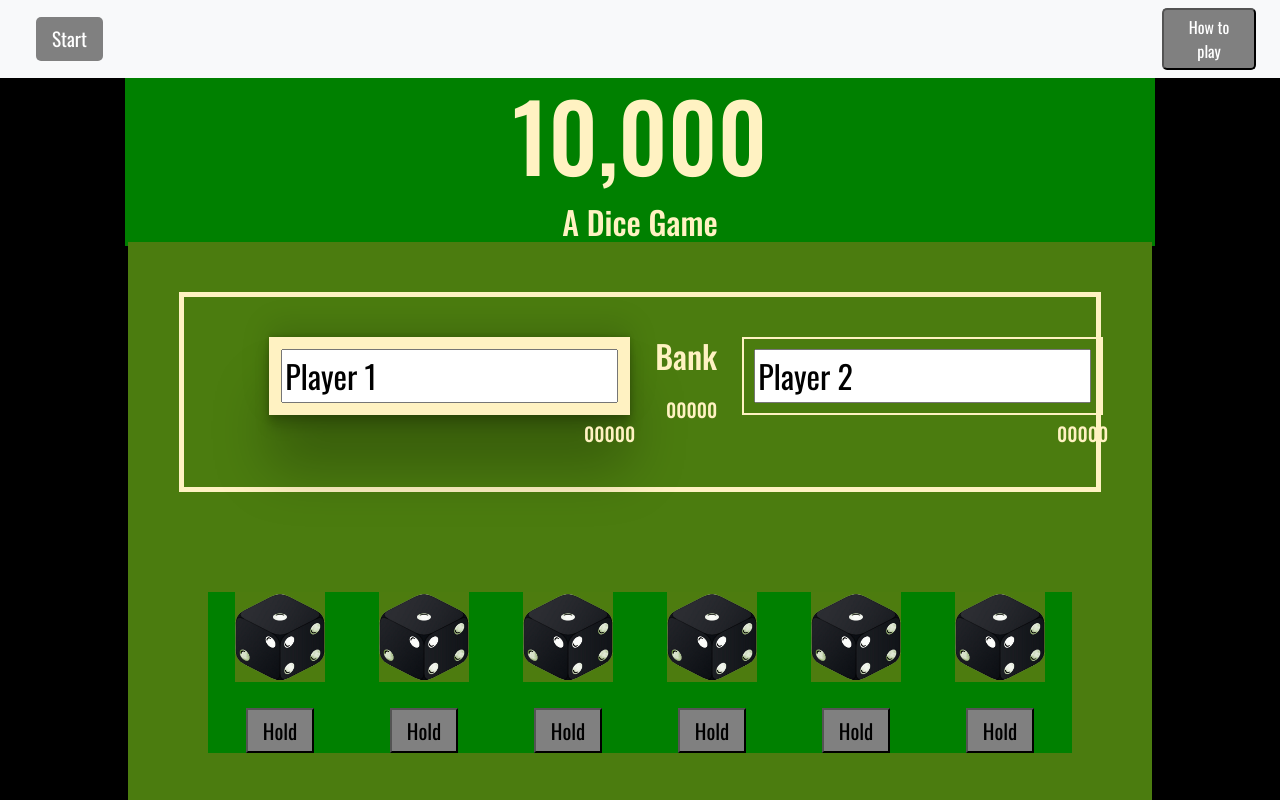
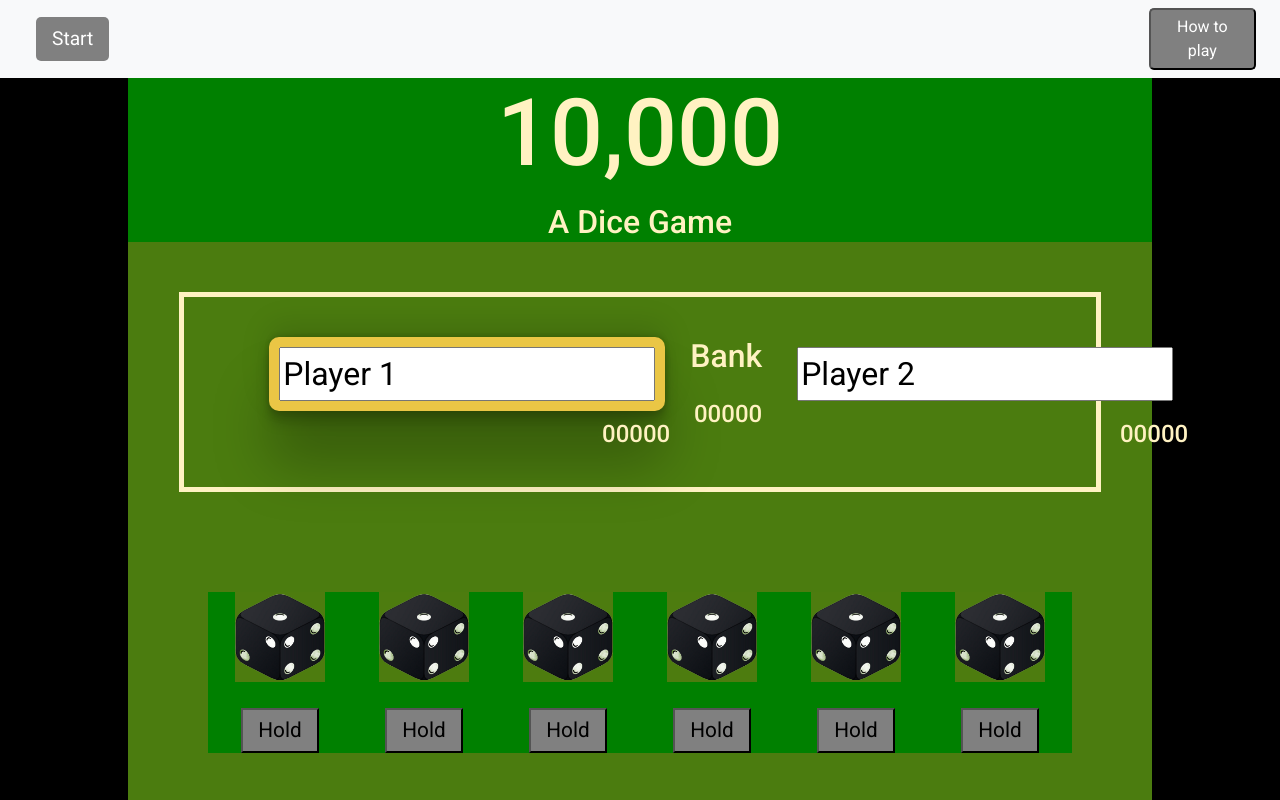
Before and after one commit to mandoromero/10000, a React (Vite) app: page / in a window 1280 px wide. Shown: the top 800 px of the page. Built offline with nearby package versions, Linux system fonts and the light colour scheme.

Commit message:
looking good

```diff
--- a/index.html
+++ b/index.html
@@ -8,6 +8,9 @@
   <link rel="preconnect" href="https://fonts.gstatic.com" crossorigin>
   <link href="https://fonts.googleapis.com/css2?family=Oswald:wght@200..700&display=swap" rel="stylesheet">
   <title>10000s</title>
+  <link rel="preconnect" href="https://fonts.googleapis.com">
+  <link rel="preconnect" href="https://fonts.gstatic.com" crossorigin>
+  <link href="https://fonts.googleapis.com/css2?family=Roboto:ital,wght@0,100..900;1,100..900&display=swap" rel="stylesheet">
   <!-- Link to the main JavaScript file that initializes the React app -->
   <script type="module" src="/src/main.jsx"></script>
 </head>
--- a/src/components/Header/Header.css
+++ b/src/components/Header/Header.css
@@ -1,7 +1,7 @@
 .header {
     background-color: green;
     color: #fff2c2;
-    width: 80.5%;
+    width: 80vw;
     margin: 0 auto -20px auto;;
 }
 h1 {
--- a/src/components/PlayerNameInput/PlayerNameInput.css
+++ b/src/components/PlayerNameInput/PlayerNameInput.css
@@ -0,0 +1,3 @@
+.player-name-input {
+    border-radius: 10px;
+}
--- a/src/components/ScoreKeeper/ScoreKeeper.css
+++ b/src/components/ScoreKeeper/ScoreKeeper.css
@@ -23,17 +23,17 @@
 
 .player-1-score, .bank-points, .player-2-score {
    text-align: right;
-   font-size: 1.2rem;
+   font-size: 1.5rem;
 }
 
 .player {
     padding:  10px;
-    border: 2px solid #fff2c2;
     margin:5px;
+    border-radius: 10px;
 }
 
 .player.active {
-    background-color: rgb(255,242,194);
+    background-color: rgb(234, 198, 69);
     color: black;
     box-shadow: rgba(0, 0, 0, 0.25) 0px 54px 55px, rgba(0, 0, 0, 0.12) 0px -12px 30px, rgba(0, 0, 0, 0.12) 0px 4px 6px, rgba(0, 0, 0, 0.17) 0px 12px 13px, rgba(0, 0, 0, 0.09) 0px -3px 5px;
 }
--- a/src/index.css
+++ b/src/index.css
@@ -1,6 +1,6 @@
 .main-container {
   background: #000;
-  font-family: "Oswald", sans-serif;
+  font-family: "Roboto", sans-serif;
   font-optical-sizing: auto;
   font-weight: 500;
   font-style: normal;
```
Also changed, not shown: src/components/calculateScoreStrict.js (deleted, +0 -14 lines).
